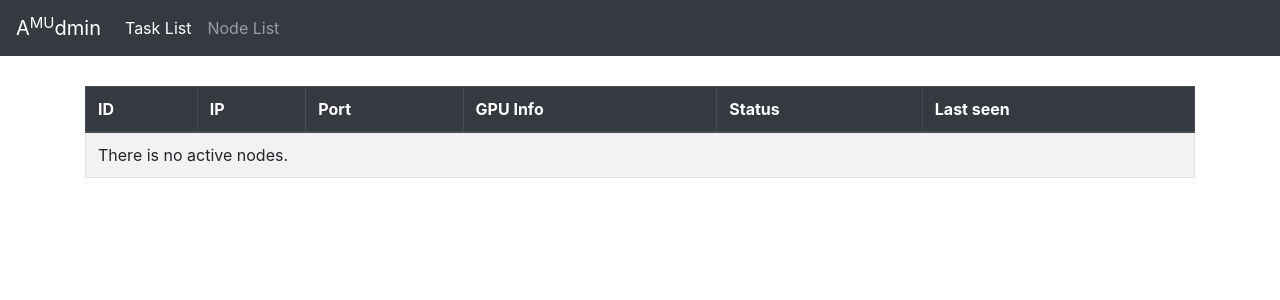
After one commit to kkingstoun/AMUman, a Django app: template backend/master/templates/master/node_list.html in a window 1280 px wide. The commit adds this page. Shown: the top 300 px of the page. Run offline with Django 5.2, Linux system fonts and the light colour scheme; the template is opened without the code that fills it, so the values that code supplies are empty; parts of the project's set-up code (start-up, migrations or seed data) failed here and were passed over; some libraries are stand-ins or nearby versions.

Commit message:
Add Celery configuration and Node Management views

```diff
--- a/backend/amuman/__init__.py
+++ b/backend/amuman/__init__.py
@@ -0,0 +1,3 @@
+from .celery import app as celery_app
+
+__all__ = ('celery_app',)
--- a/backend/amuman/settings.py
+++ b/backend/amuman/settings.py
@@ -49,6 +49,12 @@ INSTALLED_APPS = [
     'notification',
     'widget_tweaks',
 ]
+
+CELERY_TIMEZONE = 'Europe/Warsaw'
+CELERY_TASK_TRACK_STARTED = True
+CELERY_TASK_TIME_LIMIT = 30 * 60
+CELERY_BROKER_URL = 'redis://localhost:6379/0'  # Przykład z użyciem Redisa jako brokera
+CELERY_RESULT_BACKEND = 'redis://localhost:6379/0'
 
 CHANNEL_LAYERS = {
     'default': {
--- a/backend/master/templates/master/base.html
+++ b/backend/master/templates/master/base.html
@@ -30,10 +30,10 @@
         <div class="collapse navbar-collapse" id="navbarsExampleDefault">
             <ul class="navbar-nav mr-auto">
                 <li class="nav-item active">
-                    <a class="nav-link" href="#">Task List <span class="sr-only">(current)</span></a>
+                    <a class="nav-link" href="/master/tasks/">Task List <span class="sr-only">(current)</span></a>
                 </li>
                 <li class="nav-item">
-                    <a class="nav-link" href="#">Node List</a>
+                    <a class="nav-link" href="/master/nodes/">Node List</a>
                 </li>
             </ul>
         </div>
--- /dev/null
+++ b/backend/master/templates/master/node_list.html
@@ -0,0 +1,42 @@
+{% extends "master/base.html" %}
+
+{% block title %}Tasks list{% endblock %}
+{% block name %}Tasks list{% endblock %}
+{% block content %}
+<div class="container">
+    <table class="table table-striped table-bordered">
+        <thead class="thead-dark">
+            <tr>
+                <th>ID</th>
+                <th>IP</th>
+                <th>Port</th>
+                <th>GPU Info</th>
+                <th>Status</th>
+                <th>Last seen</th>
+              </tr>
+        </thead>
+        <tbody>
+            {% for node in nodes %}
+            <>
+                <td>{{ node.id }}</td>
+                <td>{{ node.ip }}</td>
+                <td>{{ node.port }}</td>
+                <td>{{ node.gpu_info }}</td>
+                <td>{{ node.status }}</td>
+                <td>{{ node.last_seen }}</td>
+                {% comment %} <td>
+                    <a href="{% url 'delete_task' task.id %}" class="btn btn-danger btn-sm">Remove</a>
+                </td>
+                <td>
+                    <a href="{% url 'edit_task' task.id %}" class="btn btn-info btn-sm">Edit</a>
+                </td> {% endcomment %}
+            </tr>
+            {% empty %}
+            <tr>
+                <td colspan="6">There is no active nodes.</td>
+            </tr>
+            {% endfor %}
+        </tbody>
+    </table>
+</div>
+{% endblock %}
--- a/backend/master/urls.py
+++ b/backend/master/urls.py
@@ -17,10 +17,10 @@ urlpatterns = [
     path('tasks/edit/<int:task_id>/', edit_task, name='edit_task'),
     path('task/<int:task_id>/priority/<int:priority>/', views.update_priority, name='update_priority'),
     path('tasks/', task_list, name='task_list'),
-
+    path('nodes/', node_list, name='node_list'),
     path('', include(router.urls)),
     # path('', views.index, name='index'),
 
-    ####ADD NEW NODES####
-    path('assign_new_node/', AssignNewNodeView.as_view(), name='assign-new-node'),
+    ####NODE-MANAGEMENT####
+    path('node-management/', NodeManagementView.as_view(), name='node_management'),
 ]
```
Also changed, not shown: backend/amuman/celery.py (added, +14 -0 lines), backend/amuman/settings_master.py (+9 -0 lines), backend/master/models.py (+7 -8 lines), backend/master/tasks.py (added, +14 -0 lines), backend/master/views.py (+51 -16 lines), backend/master/migrations/0004_remove_nodes_is_active_nodes_last_seen_nodes_status_and_more.py (added).
